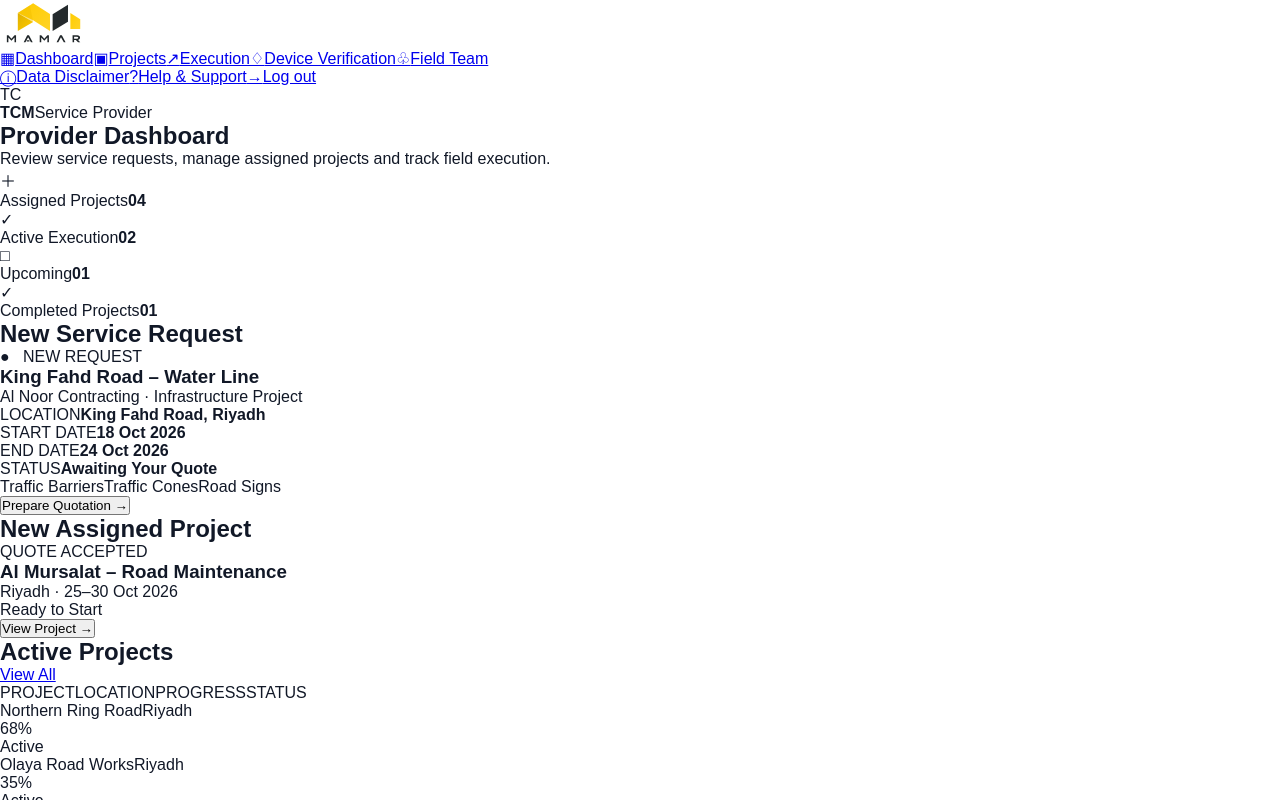
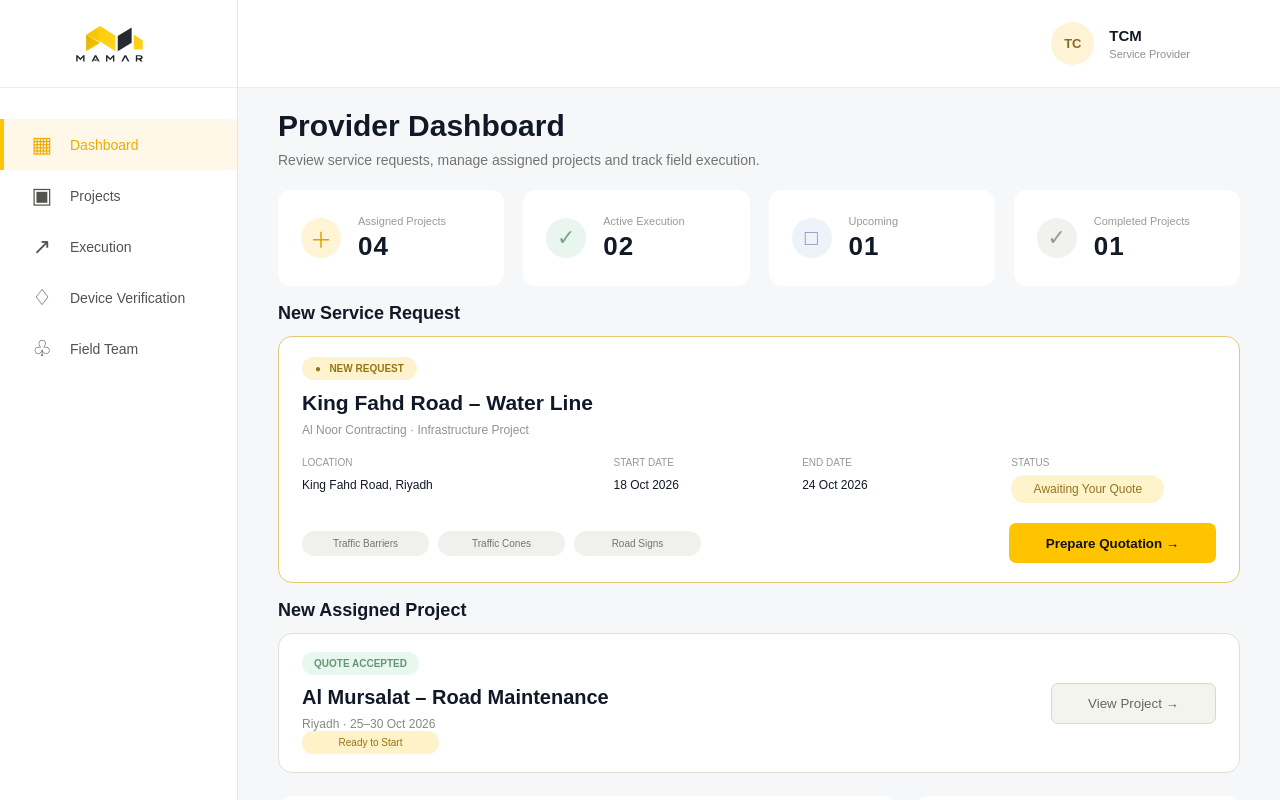
Before and after one commit to janaalhazmi/MAMAR, a React app in the folder Stage 4 MVP Development and Execution/frontend/: page /provider-dashboard in a window 1280 px wide. Shown: the top 800 px of the page. Built offline with nearby package versions, Linux system fonts and the light colour scheme; the HTML template or start-up script is replaced by a standard one.

Commit message:
Fix Provider Dashboard

```diff
--- a/Stage 4 MVP Development and Execution/frontend/src/pages/LoginPage.jsx
+++ b/Stage 4 MVP Development and Execution/frontend/src/pages/LoginPage.jsx
@@ -40,14 +40,20 @@ function LoginPage() {
       return;
     }
 
-    if (user.role !== "contractor") {
-      alert(
-        "Access denied. Only Contractor accounts can access this dashboard."
-      );
+    if (user.role === "contractor") {
+      navigate("/contractor-dashboard");
       return;
     }
 
-    navigate("/contractor-dashboard");
+    if (user.role === "provider") {
+      navigate("/provider-dashboard");
+      return;
+    }
+
+    if (user.role === "field-worker") {
+      alert("Field Worker dashboard will be added later.");
+      return;
+    }
   };
 
   return (
--- a/Stage 4 MVP Development and Execution/frontend/src/style.css
+++ b/Stage 4 MVP Development and Execution/frontend/src/style.css
@@ -2755,16 +2755,20 @@ body {
   min-width: 150px;
   min-height: 46px;
   padding: 0 16px;
+
   border: 1px solid #d0d5dd;
   border-radius: 7px;
-  background:   border-color: #d4a900;
-;
+  border-color: #d4a900;
+
   color: #344054;
   font-family: Arial, sans-serif;
   font-size: 13px;
   font-weight: 600;
   cursor: pointer;
-  transition: background 0.2s;
+}
+
+  .project-location-current-button:hover {
+  background: #f9fafb;
 }
 
 .project-location-current-button:hover {
@@ -3366,24 +3370,61 @@ body {
   font-size: 14px;
   font-weight: 600;
   transition: 0.2s ease;
+}
 
 /* =================================================
    PROVIDER DASHBOARD
-   ================================================= */
+  ================================================= */
 
 .provider-dashboard-page {
   min-height: 100vh;
   display: flex;
   background: #f6f7f8;
-  color: #30322f;
 }
 
 .provider-sidebar {
   width: 238px;
   min-height: 100vh;
-  background: #ffffff;
+  background: white;
   border-right: 1px solid #e7e7e7;
-
+}
+
+.provider-main-area {
+  flex: 1;
+}
+
+.provider-topbar {
+  height: 88px;
+  background: white;
+  border-bottom: 1px solid #eeeeee;
+}
+
+.provider-dashboard-content {
+  padding: 30px 40px;
+}
+
+.provider-summary-grid {
+  display: grid;
+  grid-template-columns: repeat(4, 1fr);
+  gap: 20px;
+  margin-top: 25px;
+}
+
+.provider-summary-card {
+  background: white;
+  border-radius: 12px;
+  padding: 20px;
+}
+
+/* ==========================================
+   SERVICES PAGE
+========================================== */
+.provider-sidebar {
+  width: 238px;
+  min-width: 238px;
+  min-height: 100vh;
+  background: #ffffff;
+  border-right: 1px solid #e7e7e7;
   display: flex;
   flex-direction: column;
 }
@@ -3408,17 +3449,13 @@ body {
 
 .provider-sidebar-nav a {
   min-height: 51px;
-
   display: flex;
   align-items: center;
   gap: 17px;
-
   padding: 0 27px;
-
   text-decoration: none;
   color: #51534f;
   font-size: 14px;
-
   border-left: 4px solid transparent;
 }
 
@@ -3441,7 +3478,6 @@ body {
 .provider-sidebar-bottom {
   margin-top: auto;
   padding: 24px 27px 36px;
-
   display: flex;
   flex-direction: column;
   gap: 22px;
@@ -3451,7 +3487,6 @@ body {
   text-decoration: none;
   color: #80827d;
   font-size: 12px;
-
   display: flex;
   align-items: center;
   gap: 17px;
@@ -3466,11 +3501,9 @@ body {
   height: 88px;
   background: #ffffff;
   border-bottom: 1px solid #eeeeee;
-
   display: flex;
   align-items: center;
   justify-content: space-between;
-
   padding: 0 90px 0 40px;
 }
 
@@ -3483,14 +3516,11 @@ body {
 .provider-avatar {
   width: 43px;
   height: 43px;
-
   border-radius: 50%;
   background: #fff3d5;
-
   display: flex;
   align-items: center;
   justify-content: center;
-
   color: #856b25;
   font-weight: 600;
   font-size: 13px;
@@ -3530,17 +3560,14 @@ body {
   display: grid;
   grid-template-columns: repeat(4, 1fr);
   gap: 19px;
-
   margin-top: 22px;
 }
 
 .provider-summary-card {
   height: 96px;
   padding: 18px 23px;
-
   border-radius: 13px;
   background: #ffffff;
-
   display: flex;
   align-items: center;
   gap: 17px;
@@ -3550,11 +3577,9 @@ body {
   width: 40px;
   height: 40px;
   border-radius: 50%;
-
   display: flex;
   align-items: center;
   justify-content: center;
-
   font-size: 22px;
 }
 
@@ -3586,9 +3611,7 @@ body {
 
 .provider-summary-card strong {
   display: block;
-
   margin-top: 4px;
-
   font-size: 26px;
   letter-spacing: 1px;
 }
@@ -3606,20 +3629,15 @@ body {
   background: #ffffff;
   border: 1px solid #e3c971;
   border-radius: 14px;
-
   padding: 20px 23px 19px;
 }
 
 .request-badge {
   display: inline-block;
-
   background: #fff3cf;
   color: #987515;
-
   border-radius: 15px;
-
   padding: 6px 13px;
-
   font-size: 10px;
   font-weight: 600;
 }
@@ -3655,15 +3673,11 @@ body {
 
 .request-status {
   display: inline-block;
-
   min-width: 153px;
   text-align: center;
-
   background: #fff3cb;
   color: #94741d;
-
   border-radius: 20px;
-
   padding: 7px 12px;
 }
 
@@ -3671,7 +3685,6 @@ body {
   display: flex;
   justify-content: space-between;
   align-items: center;
-
   margin-top: 20px;
 }
 
@@ -3683,12 +3696,9 @@ body {
 .request-tags span {
   min-width: 127px;
   padding: 7px 13px;
-
   border-radius: 20px;
-
   background: #f0f1ed;
   color: #73756f;
-
   text-align: center;
   font-size: 10px;
 }
@@ -3696,135 +3706,19 @@ body {
 .prepare-quotation-btn {
   width: 207px;
   height: 40px;
-
   border: 0;
   border-radius: 7px;
-
   background: #ffc400;
   color: #111111;
-
-
   font-weight: 600;
   cursor: pointer;
 }
 
-
-.location-back-button {
-  border: 1px solid #d0d5dd;
-  background: #ffffff;
-  color: #344054;
-}
-
-.location-next-button {
-  border: 1px solid #ffcc00;
-  background: #ffcc00;
-  color: #172033;
-}
-
-.location-back-button:hover {
-  background: #f9fafb;
-}
-
-.location-next-button:hover {
-  background: #f2bf00;
-}
-
-/* Responsive */
-
-@media (max-width: 900px) {
-  .location-sidebar {
-    width: 170px;
-    min-width: 170px;
-  }
-
-  .location-content {
-    padding: 22px 14px;
-  }
-
-  .location-workspace {
-    grid-template-columns: minmax(0, 1fr) 200px;
-  }
-
-  .location-progress {
-    gap: 7px;
-    padding: 10px;
-  }
-
-  .location-progress-step {
-    gap: 5px;
-  }
-
-  .location-progress-label {
-    font-size: 9px;
-  }
-}
-
-@media (max-width: 650px) {
-  .location-screen {
-    display: block;
-  }
-
-  .location-sidebar {
-    width: 100%;
-    min-width: 0;
-  }
-
-  .location-sidebar-nav {
-    flex-direction: row;
-    overflow-x: auto;
-    padding: 8px;
-  }
-
-  .location-sidebar-nav a {
-    flex-shrink: 0;
-    padding: 0 10px;
-  }
-
-  .location-sidebar-bottom {
-    display: none;
-  }
-
-  .location-header {
-    height: 56px;
-  }
-
-  .location-page-heading h1 {
-    font-size: 22px;
-  }
-
-  .location-progress {
-    overflow-x: auto;
-    justify-content: flex-start;
-  }
-
-  .location-progress-step {
-    flex-shrink: 0;
-  }
-
-  .location-progress-line {
-    flex: 0 0 18px;
-  }
-
-  .location-workspace {
-    grid-template-columns: 1fr;
-  }
-
-  .location-map-frame {
-    height: 300px;
-  }
-
-  .location-details-panel {
-    min-height: 200px;
-  }
-}
-
 .assigned-project-card {
   background: #ffffff;
   border: 1px solid #e0e0d6;
   border-radius: 14px;
-
   padding: 18px 23px;
-
   display: flex;
   justify-content: space-between;
   align-items: center;
@@ -3832,14 +3726,10 @@ body {
 
 .accepted-badge {
   display: inline-block;
-
   background: #e9f8ef;
   color: #649675;
-
   border-radius: 15px;
-
   padding: 6px 12px;
-
   font-size: 10px;
   font-weight: 600;
 }
@@ -3856,15 +3746,11 @@ body {
 
 .ready-status {
   display: inline-block;
-
   background: #fff2c8;
   color: #95721c;
-
   min-width: 137px;
   text-align: center;
-
   border-radius: 18px;
-
   padding: 6px 10px;
   font-size: 10px;
 }
@@ -3872,12 +3758,9 @@ body {
 .view-project-btn {
   width: 165px;
   height: 41px;
-
   background: #f4f4ee;
-
   border: 1px solid #d9d8ca;
   border-radius: 7px;
-
   color: #66675f;
   cursor: pointer;
 }
@@ -3886,7 +3769,6 @@ body {
   display: grid;
   grid-template-columns: 1.9fr 1fr;
   gap: 20px;
-
   margin-top: 23px;
 }
 
@@ -3942,10 +3824,8 @@ body {
 .progress-bar {
   width: 130px;
   height: 6px;
-
   background: #eeeeea;
   border-radius: 10px;
-
   overflow: hidden;
 }
 
@@ -3963,11 +3843,8 @@ body {
 .active-badge {
   background: #e9f9ef;
   color: #6c9b7c;
-
   border-radius: 18px;
-
   padding: 7px 15px;
-
   text-align: center;
   font-size: 10px;
 }
@@ -3975,16 +3852,13 @@ body {
 .execution-item {
   display: flex;
   gap: 13px;
-
   margin-top: 22px;
 }
 
 .execution-icon {
   width: 27px;
   height: 27px;
-
   border-radius: 50%;
-
   display: flex;
   align-items: center;
   justify-content: center;
@@ -4013,17 +3887,11 @@ body {
 .execution-overview > a {
   display: block;
   text-align: right;
-
   margin-top: 19px;
-
   color: #777873;
   text-decoration: none;
   font-size: 10px;
 }
-
-/* ==========================================
-   SERVICES PAGE — FIGMA MATCH
-========================================== */
 
 .services-page {
   display: flex;
```
